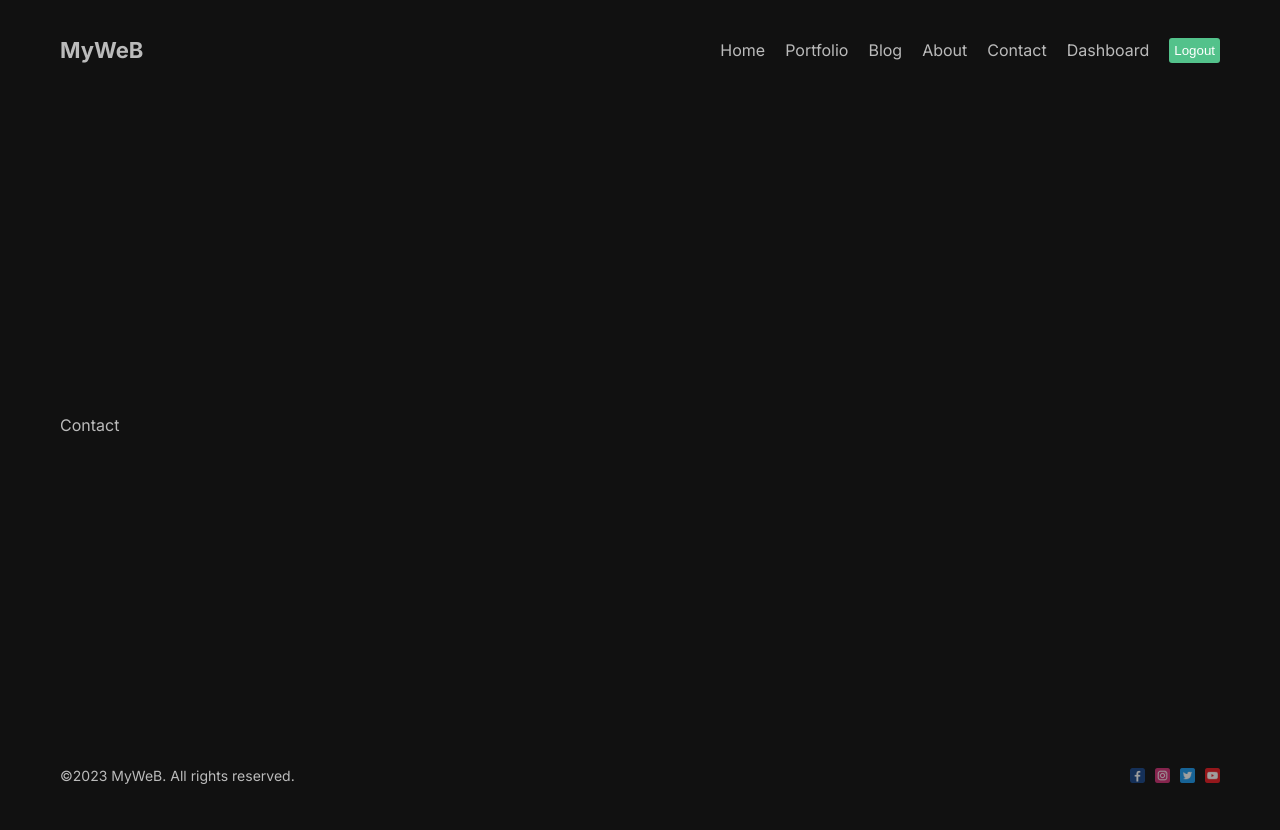
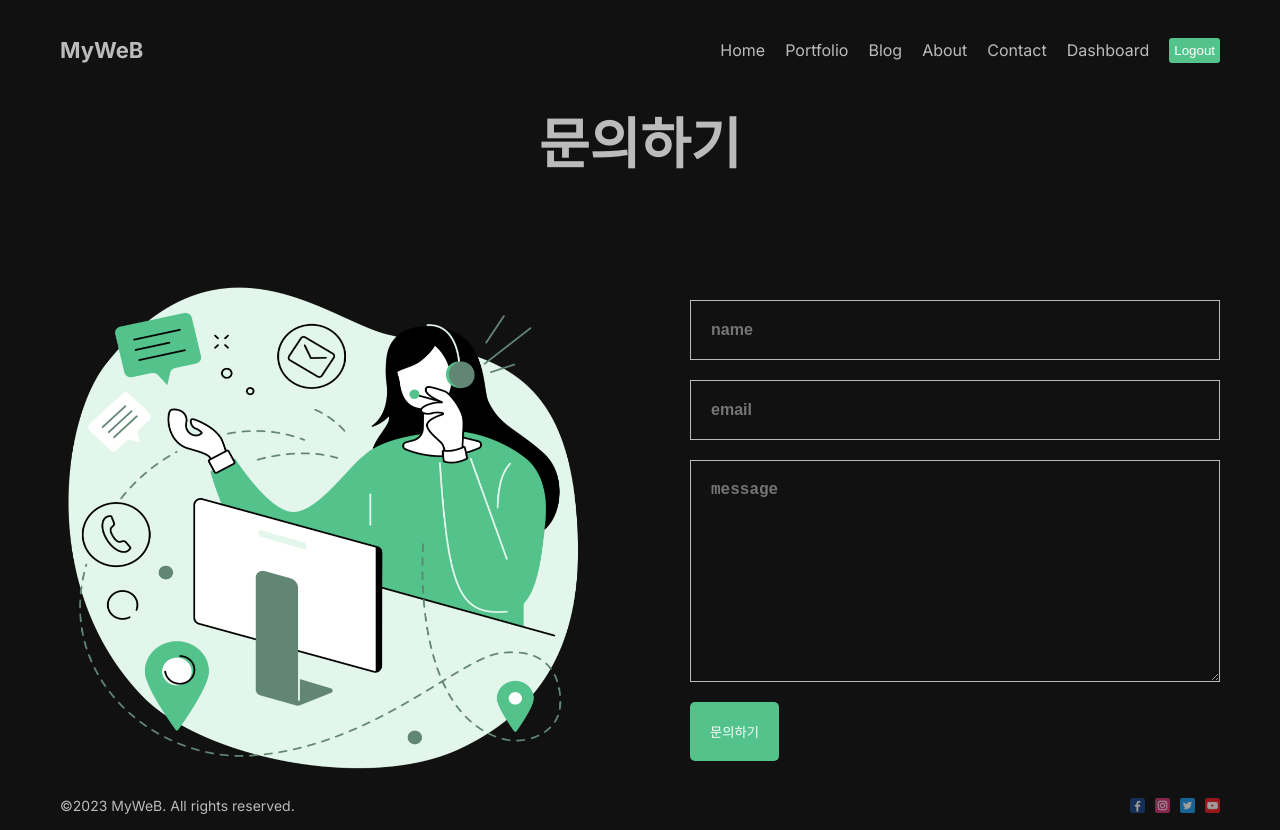
Before and after one commit to amh6281/Blog-Portfolio-App, a Next.js app: page /contact in a window 1280 px wide. Before the commit the page ends 800 px from the top, so only its background shows below. Built offline with nearby package versions, Linux system fonts and the light colour scheme.

Commit message:
Contact page design 2022.06.05

```diff
--- a/src/app/contact/page.jsx
+++ b/src/app/contact/page.jsx
@@ -1,7 +1,35 @@
 import React from "react";
+import styles from "./page.module.css";
+import Image from "next/image";
+import Button from "@/components/button/Button";
 
 const Contact = () => {
-  return <div>Contact</div>;
+  return (
+    <div className={styles.container}>
+      <h1 className={styles.title}>문의하기</h1>
+      <div className={styles.content}>
+        <div className={styles.imgContainer}>
+          <Image
+            src="/contact.png"
+            alt=""
+            fill={true}
+            className={styles.image}
+          />
+        </div>
+        <form className={styles.form}>
+          <input type="text" placeholder="name" className={styles.input} />
+          <input type="text" placeholder="email" className={styles.input} />
+          <textarea
+            className={styles.textArea}
+            placeholder="message"
+            cols="30"
+            rows="10"
+          />
+          <Button url="#" text="문의하기" />
+        </form>
+      </div>
+    </div>
+  );
 };
 
 export default Contact;
--- /dev/null
+++ b/src/app/contact/page.module.css
@@ -0,0 +1,36 @@
+.title {
+  font-size: 55px;
+  margin-bottom: 100px;
+  text-align: center;
+}
+
+.content {
+  display: flex;
+  align-items: center;
+  gap: 100px;
+}
+
+.imgContainer {
+  flex: 1;
+  height: 500px;
+  position: relative;
+}
+
+.form {
+  flex: 1;
+  display: flex;
+  flex-direction: column;
+  gap: 20px;
+}
+
+.input,
+.textArea {
+  padding: 20px;
+  background-color: transparent;
+  border: none;
+  outline: none;
+  color: #bbb;
+  border: 1px solid #bbb;
+  font-size: 16px;
+  font-weight: bold;
+}
```
Also changed, not shown: public/contact.png (added).
